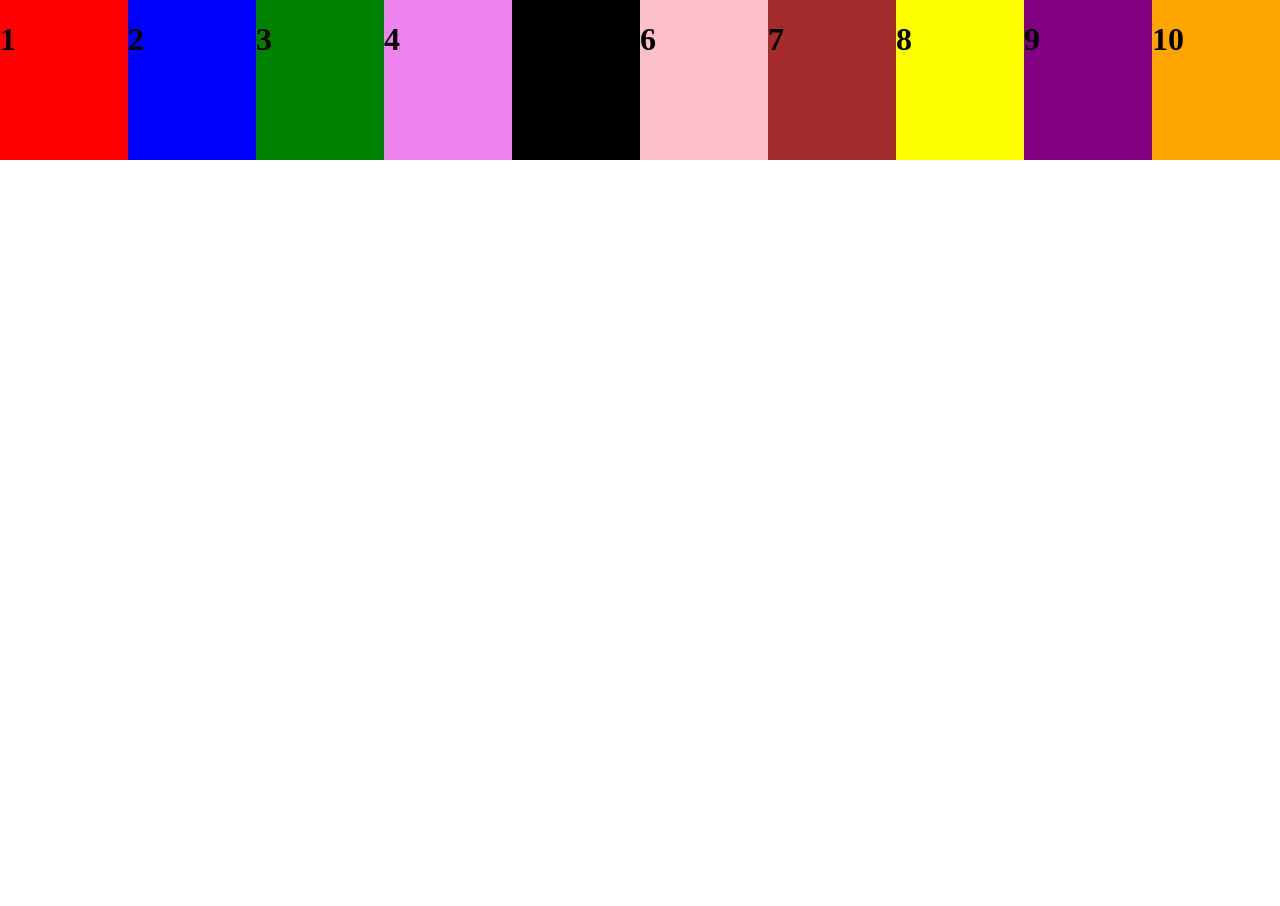
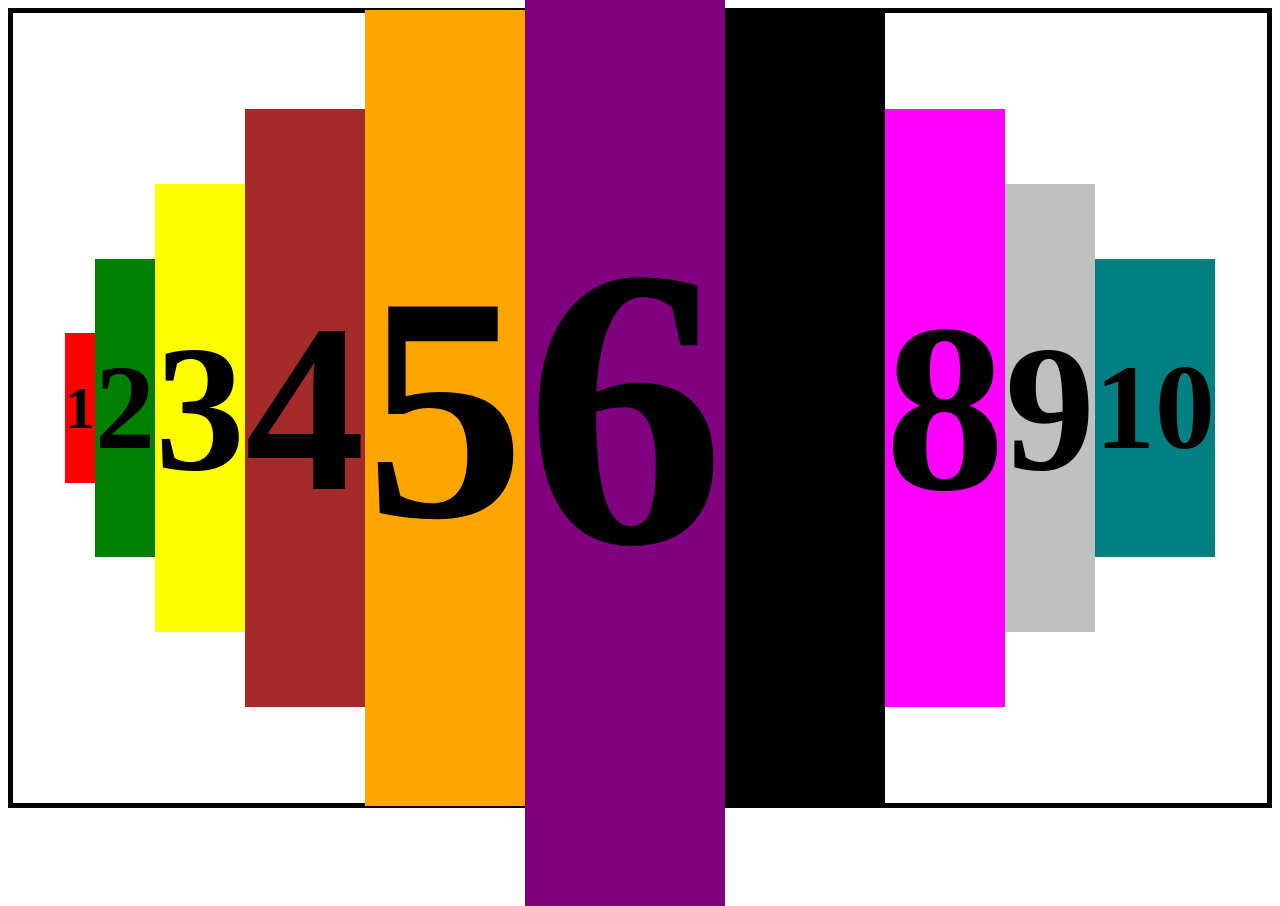
Before and after one commit to GlenRD10/gl-test-1-glen, a plain HTML site: page task-3/index.html in a window 1280 px wide. Before the commit the page ends 800 px from the top, so only its background shows below. Drawn offline with Linux system fonts and the light colour scheme.

Commit message:
tasks completed

```diff
--- a/task-3/index.html
+++ b/task-3/index.html
@@ -5,6 +5,7 @@
     <link rel="stylesheet" href="styles.css" />
   </head>
   <body>
+    <div id="box">
       <div id="container">
         <div id="first">
           <h1>1</h1>
@@ -37,5 +38,6 @@
           <h1>10</h1>
         </div>
       </div>
+    </div>
   </body>
 </html>
--- a/task-3/styles.css
+++ b/task-3/styles.css
@@ -1,60 +1,30 @@
-body{
-    margin: 0;
-    padding: 0;
+* {
+    box-sizing: border-box;
 }
-#container {
+/* #box{
+    width: 300px;
+    color: white;
+    font-size: 100px;
+    text-align: center;
+    padding: 10px;
+    text-shadow: 4px 4px 0 rgba(0,0,0,0.1);
+    flex: 1;
+}  */
+#first{background: red;font-size: 30px;}
+#second{background: green;font-size: 60px;}
+#third{background: yellow;font-size: 90px;}
+#fourth{background: brown;font-size: 120px;}
+#fifth{background: orange; font-size: 160px;}
+#sixth{background: purple;font-size: 200px;}
+#seventh{background: black;font-size: 160px;}
+#eighth{background: magenta;font-size: 120px;}
+#ninth{background: silver;font-size: 90px;}
+#tenth{background: teal;font-size: 60px;}
+
+#container{
     display: flex;
+    border: 5px solid black;
+    height: 100vh;
     justify-content: center;
     align-items: center;
 }
-
-#first {
-    background-color: red;
-    height: 10rem;
-    width: 10%;
-}
-#second {
-    background-color: blue;
-    height: 10rem;
-    width: 10%;
-}
-#third {
-    background-color: green;
-    height: 10rem;
-    width: 10%;
-}
-#fourth {
-    background-color: violet;
-    height: 10rem;
-    width: 10%;
-}
-#fifth {
-    background-color: black;
-    height: 10rem;
-    width: 10%;
-}
-#sixth {
-    background-color: pink;
-    height: 10rem;
-    width: 10%;
-}
-#seventh {
-    background-color: brown;
-    height: 10rem;
-    width: 10%;
-}
-#eighth {
-    background-color: yellow;
-    height: 10rem;
-    width: 10%;
-}
-#ninth {
-    background-color: purple;
-    height: 10rem;
-    width: 10%;
-}
-#tenth {
-    background-color: orange;
-    height: 10rem;
-    width: 10%;
-}
```
Also changed, not shown: task-1/index.html (+3 -2 lines), task-1/styles.css (added, +9 -0 lines). Lines whose indentation alone changed are shown as unchanged.
